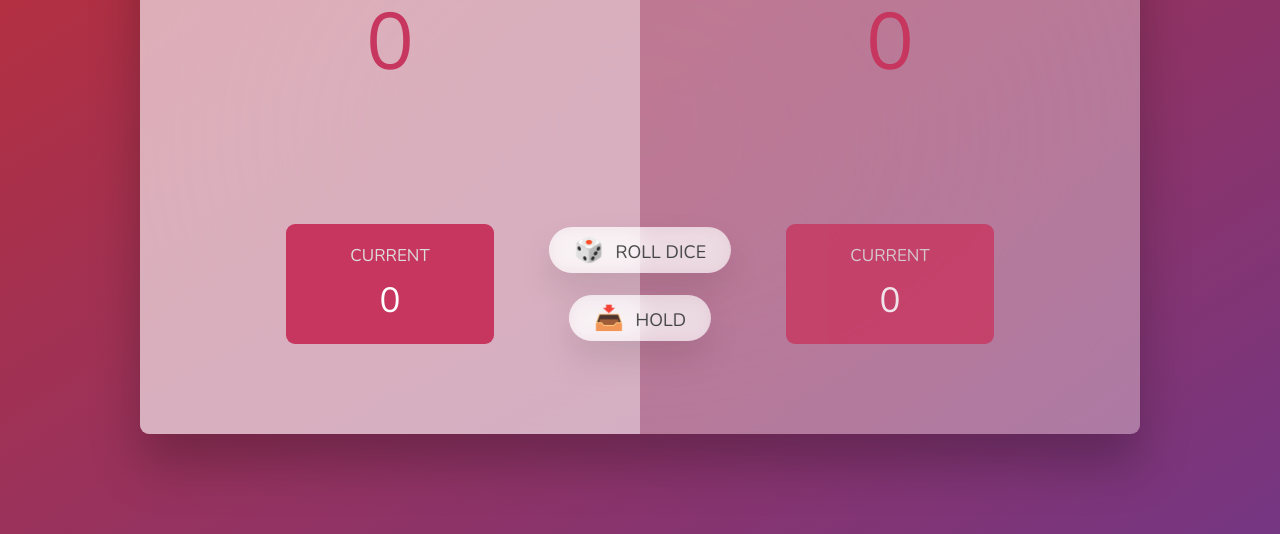
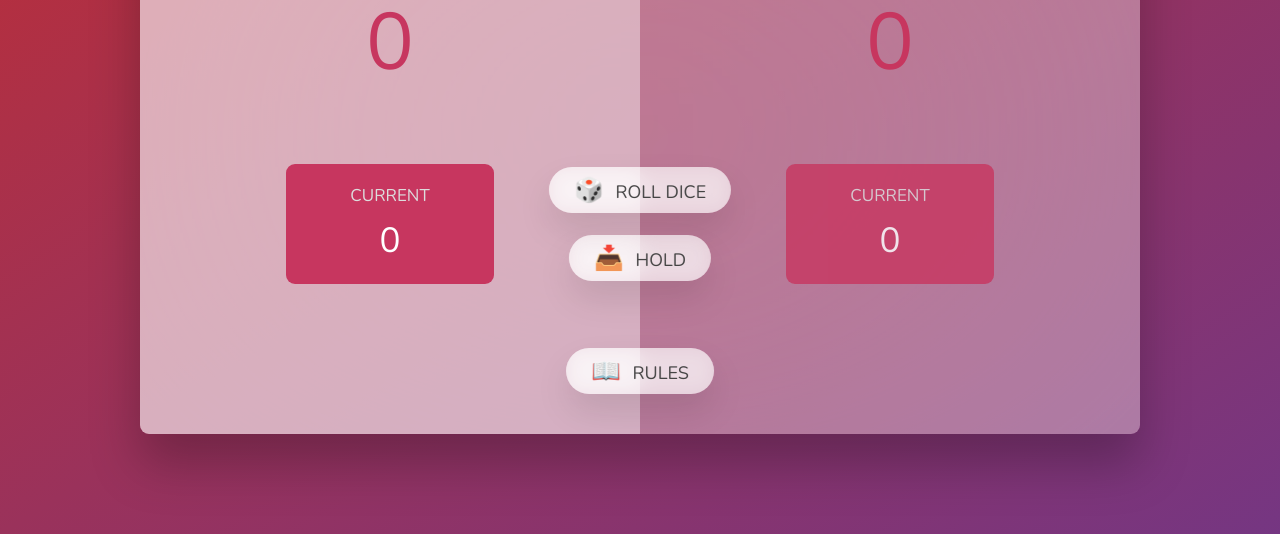
Before and after one commit to rpcorr/The-Complete-JavaScript-Course-2024, a plain HTML site: page 07-JS-in-the-browser-DOM-&-Events/project-3-pig-game/index.html in a window 1280 px wide. Shown: the part 266-800 px from the top of the page. Drawn offline with nearby package versions, Linux system fonts and the light colour scheme.

Commit message:
modify the layout to add the Rules button

```diff
--- a/07-JS-in-the-browser-DOM-&-Events/project-3-pig-game/index.html
+++ b/07-JS-in-the-browser-DOM-&-Events/project-3-pig-game/index.html
@@ -30,7 +30,9 @@
       <button class="btn btn--new">🔄 New game</button>
       <button class="btn btn--roll">🎲 Roll dice</button>
       <button class="btn btn--hold">📥 Hold</button>
+      <button class="btn btn--rules">📖 Rules</button>
     </main>
+
     <script src="script.js"></script>
   </body>
 </html>
--- a/07-JS-in-the-browser-DOM-&-Events/project-3-pig-game/style.css
+++ b/07-JS-in-the-browser-DOM-&-Events/project-3-pig-game/style.css
@@ -39,6 +39,7 @@ main {
 .player {
   flex: 50%;
   padding: 9rem;
+  padding-bottom: 15rem;
   display: flex;
   flex-direction: column;
   align-items: center;
@@ -133,10 +134,14 @@ main {
   top: 4rem;
 }
 .btn--roll {
-  top: 39.3rem;
+  top: 33.3rem;
 }
 .btn--hold {
-  top: 46.1rem;
+  top: 40.1rem;
+}
+
+.btn--rules {
+  top: 51.4rem;
 }
 
 .btn:active {
```
